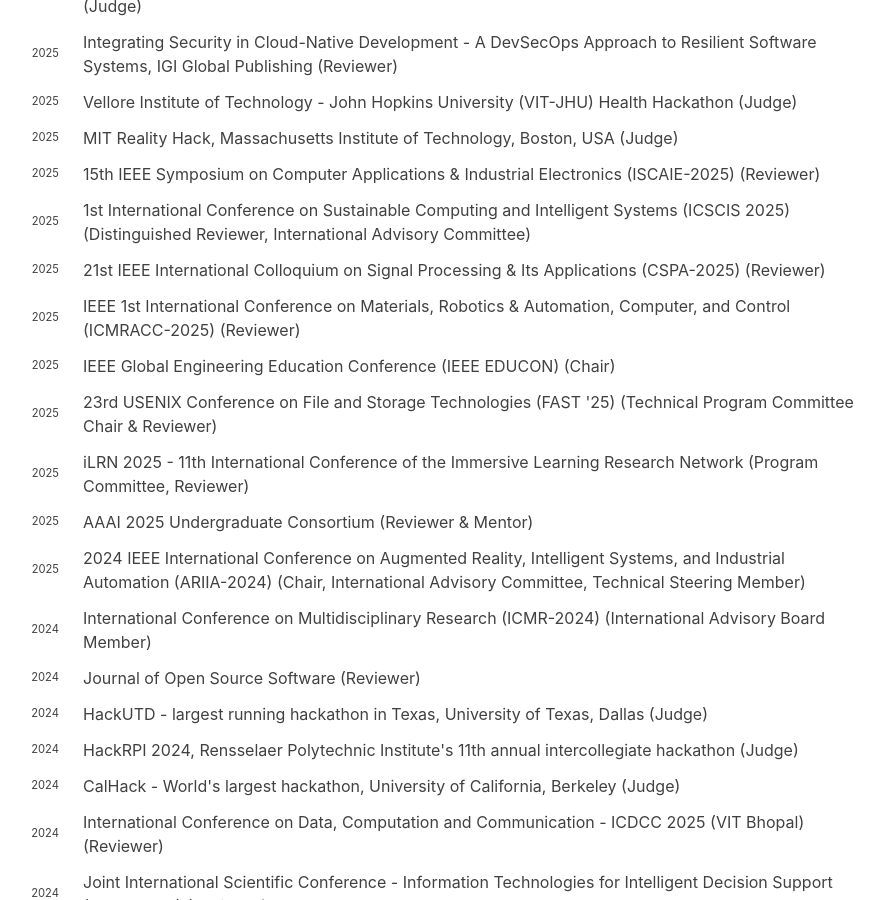
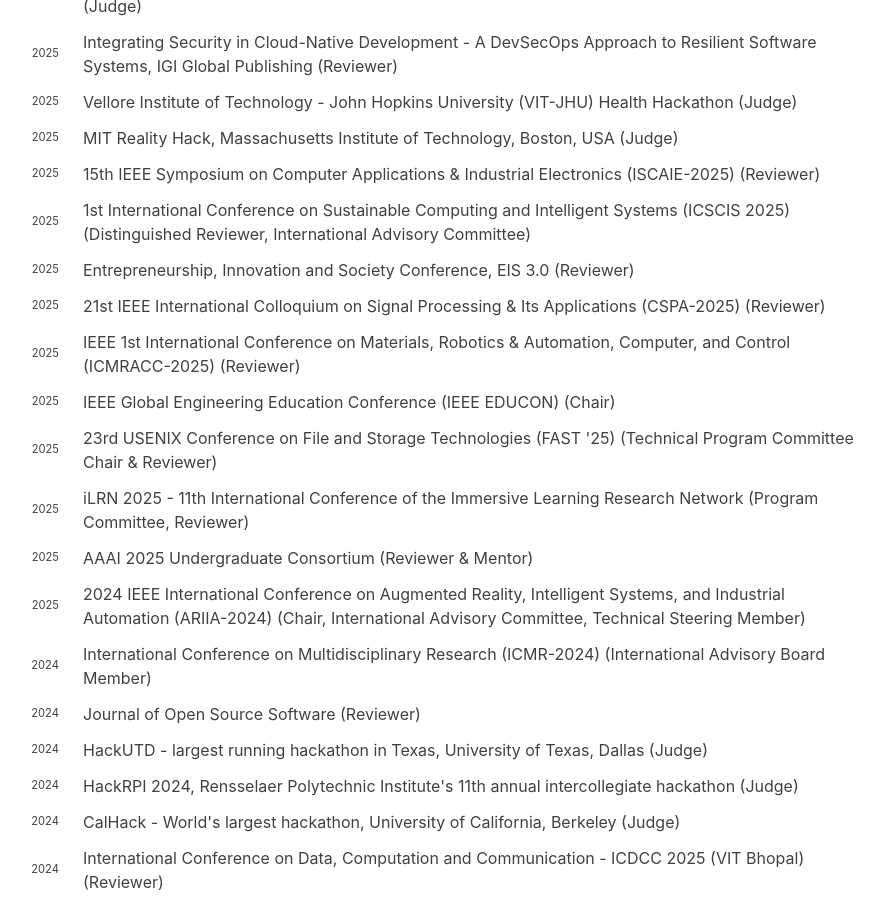
Before and after one commit to hariharanragothaman/hariharanragothaman.github.io, a Jekyll site: the page built from cv.md, in a window 1280 px wide and 900 px high, scrolled down 3240 px. Shown: the whole window, without its empty margins (249-1133 px from the left). Built offline with Jekyll 4.4.1, drawn with Linux system fonts in a browser that asks for light colours; nearby versions of some CDN libraries; some web fonts are replaced.

Commit message:
Polishes and Updates

```diff
--- a/_data/reviewer.yaml
+++ b/_data/reviewer.yaml
@@ -45,6 +45,12 @@
   years:
     - year: 2025
       url: https://conference.poornima.edu.in/icscis/committee.html
+
+- venue: Entrepreneurship, Innovation and Society Conference, EIS 3.0
+  venue-shorthand: Reviewer
+  years:
+    - year: 2025
+      url: https://www.bmu.edu.in/eis-conference2025/index.html
 
 - venue: 21st IEEE International Colloquium on Signal Processing & Its Applications (CSPA-2025)
   venue-shorthand: Reviewer
```
